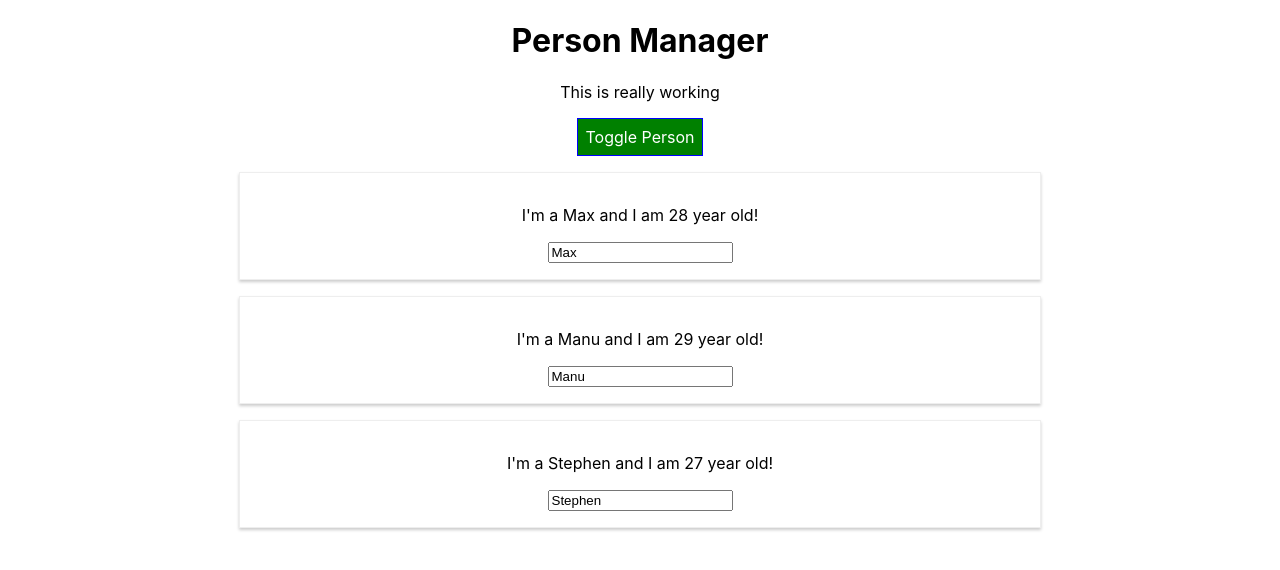
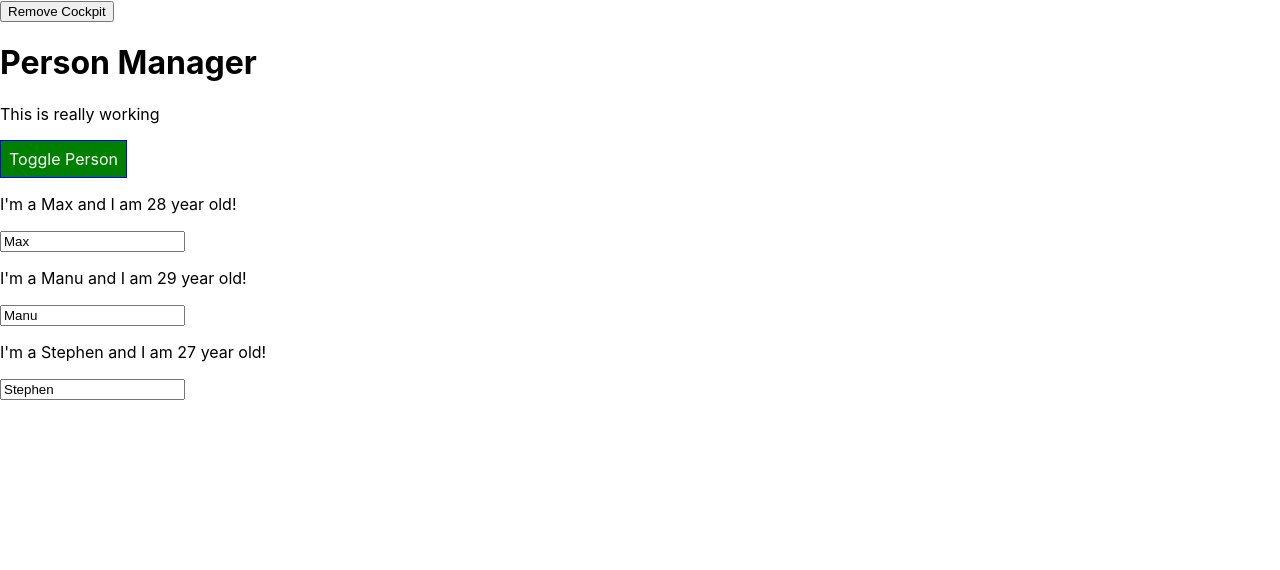
Before and after one commit to iamtonyc/react.complete.guide, a React (Create React App) app: page / in a window 1280 px wide. Both pictures are taken after a click on the button "Toggle Person". Shown: the top 570 px of the page. Built offline with nearby package versions, Linux system fonts and the light colour scheme.

Commit message:
after lesson 103

```diff
--- a/src/Components/Cockpit/Cockpit.js
+++ b/src/Components/Cockpit/Cockpit.js
@@ -1,7 +1,28 @@
-import React, { Component } from "react";
+import React, { useEffect } from "react";
 
 
-const cockpit = (props)=>{
+const Cockpit = (props)=>{
+    useEffect(()=>{
+        console.log('[cockpit.js] useEffect');
+
+         const timer=setTimeout(()=>{
+            alert('Saved data to cloud');
+         },1000);
+         return ()=>{
+             clearTimeout(timer);
+             console.log('[cockpit.js] cleanup work in use Effect');
+         }
+    },[]);
+
+
+    useEffect(()=>{
+        console.log('[cockpit.js] 2nd useEffect');
+        return ()=>{
+            console.log('[cockpit.js] cleanup work in 2nd use Effect');
+        }
+    });
+
+
     const style = {
         backgroundColor: "green",
         color: "white",
@@ -18,11 +39,11 @@ const cockpit = (props)=>{
     }
 
 
-    if (props.persons.length<=2){
+    if (props.personsLength<=2){
         classes.push('red');
     }
 
-    if (props.persons.length<=1){
+    if (props.personsLength<=1){
         classes.push('bold');
     }
 
@@ -42,4 +63,4 @@ const cockpit = (props)=>{
 };
 
 
-export default cockpit;
+export default React.memo(Cockpit);
--- a/src/Components/Persons/Person/Person.js
+++ b/src/Components/Persons/Person/Person.js
@@ -1,21 +1,25 @@
-import React, { Component } from "react";
+import React, { Component,Fragment } from "react";
 import "./Person.css";
+import Aux from '../../../hoc/Auxillary';
 
 
 class Person extends Component {
   render(){
   console.log('[Person.js] rendering...... ');
   return (
-        <div className="Person">
-          <p onClick={this.props.click}>
-            I'm a {this.props.name} and I am {this.props.age} year old!
+      <Aux>
+          <p key="i1"onClick={this.props.click}>
+              I'm a {this.props.name} and I am {this.props.age} year old!
           </p>
-          <p>{this.props.children}</p>
-          <input type="text"
+          <p key="i2">{this.props.children}</p>
+          <input
+            key="i3"
+            type="text"
             onChange={this.props.changed}
-            value={this.props.name} />
-        </div>
-      );
+            value={this.props.name}
+          />
+      </Aux>
+  );
   }
 }
 
--- a/src/Components/Persons/Persons.js
+++ b/src/Components/Persons/Persons.js
@@ -1,7 +1,7 @@
-import React,{Component} from 'react';
+import React,{PureComponent} from 'react';
 import Person from './Person/Person';
 
-class Persons extends Component{
+class Persons extends PureComponent{
         // static getDerivedStateFromProps(props, state){
         //         console.log('[Person.js] getDerivedStateFromProps');
         //         return state;
@@ -11,10 +11,20 @@ class Persons extends Component{
         //         console.log('[Persons.js] componentWillRecievedProps', props);
         // }
 
-        shouldComponentUpdate(nextProps, nextState){
-                console.log('[Person.js] shouldComponentUpdate');
-                return true;
-        }
+        // shouldComponentUpdate(nextProps, nextState){
+        //         console.log('[Person.js] shouldComponentUpdate');
+        //         if(
+        //                 nextProps.person!==this.props.person  ||
+        //                 nextProps.changed!== this.props.clicked ||
+        //                 nextProps.clicked
+        //         ){
+        //                 return true;
+        //         }
+        //         else{
+        //                 return false;
+        //         }
+        //         // return true;
+        // }
 
         getSnapshotBeforeUpdate(prevProps,preState){
                 console.log('[Person.js] getSnapshotBeforeUpdate');
@@ -27,6 +37,10 @@ class Persons extends Component{
 
         componentDidUpdate(prevProps, prevState){
                 console.log('[Persons.js] componentDidUpdate');
+        }
+
+        componentWillUnmount(){
+                console.log('[Person.js componentWillUnmount');
         }
 
         render(){
--- a/src/Containers/App.js
+++ b/src/Containers/App.js
@@ -3,6 +3,7 @@ import "./App.css";
 // import Person from "../Components/Persons/Person/Person";
 import Persons from "../Components/Persons/Persons";
 import Cockpit from "../Components/Cockpit/Cockpit";
+import WithClass from "../hoc/WithClass";
 
 class App extends Component {
   constructor(props){
@@ -17,7 +18,8 @@ class App extends Component {
       { id:'11412'  , name: "Stephen", age: 27 }
     ],
     otherState: "some other value",
-    showPersons: false
+    showPersons: false,
+    showCockpit: true
   };
 
   static getDrivedStateFromProps(props, state){
@@ -34,16 +36,12 @@ class App extends Component {
     return true;
   }
 
-  componentDidUpdate(){
-    console.log('[App.js] componentDidUpdate');
-  }
+
 
   componentWillMount(){
     console.log('[App.js] componentWillMount');
   }
-  componentDidMount(){
-    console.log('[App.js] componentDidMount');
-  }
+
 
   nameChangedHandler = (event,id) => {
     const personIndex = this.state.persons.findIndex(p=>{
@@ -107,16 +105,23 @@ class App extends Component {
 
 
     return (
-      <div className="App">
-        <Cockpit
-            title={this.props.appTitle}
-            showPerson={this.state.showPersons}
-            persons={this.state.persons}
-            clicked={this.togglePersonsHandler}
-        >
-        </Cockpit>
+      <withClass classes="App">
+      <button
+            onClick={()=>{
+                this.setState({showCockpit:false});
+          }}
+      >
+        Remove Cockpit
+      </button>
+        {this.state.showCockpit? <Cockpit
+                                  title={this.props.appTitle}
+                                  showPerson={this.state.showPersons}
+                                  personsLength={this.state.persons.length}
+                                  clicked={this.togglePersonsHandler}
+                                />
+        : null}
         {persons}
-      </div>
+      </withClass>
     );
   }
 }
--- /dev/null
+++ b/src/hoc/Auxillary.js
@@ -0,0 +1,5 @@
+import React from 'react';
+
+const auxillary =  props => props.children;
+
+export default auxillary;
--- /dev/null
+++ b/src/hoc/WithClass.js
@@ -0,0 +1,12 @@
+import React from 'react';
+
+const withClass =props =>(
+        <div className={props.classes}>
+            {props.children}
+        </div>
+
+
+
+);
+
+export default withClass;
```
